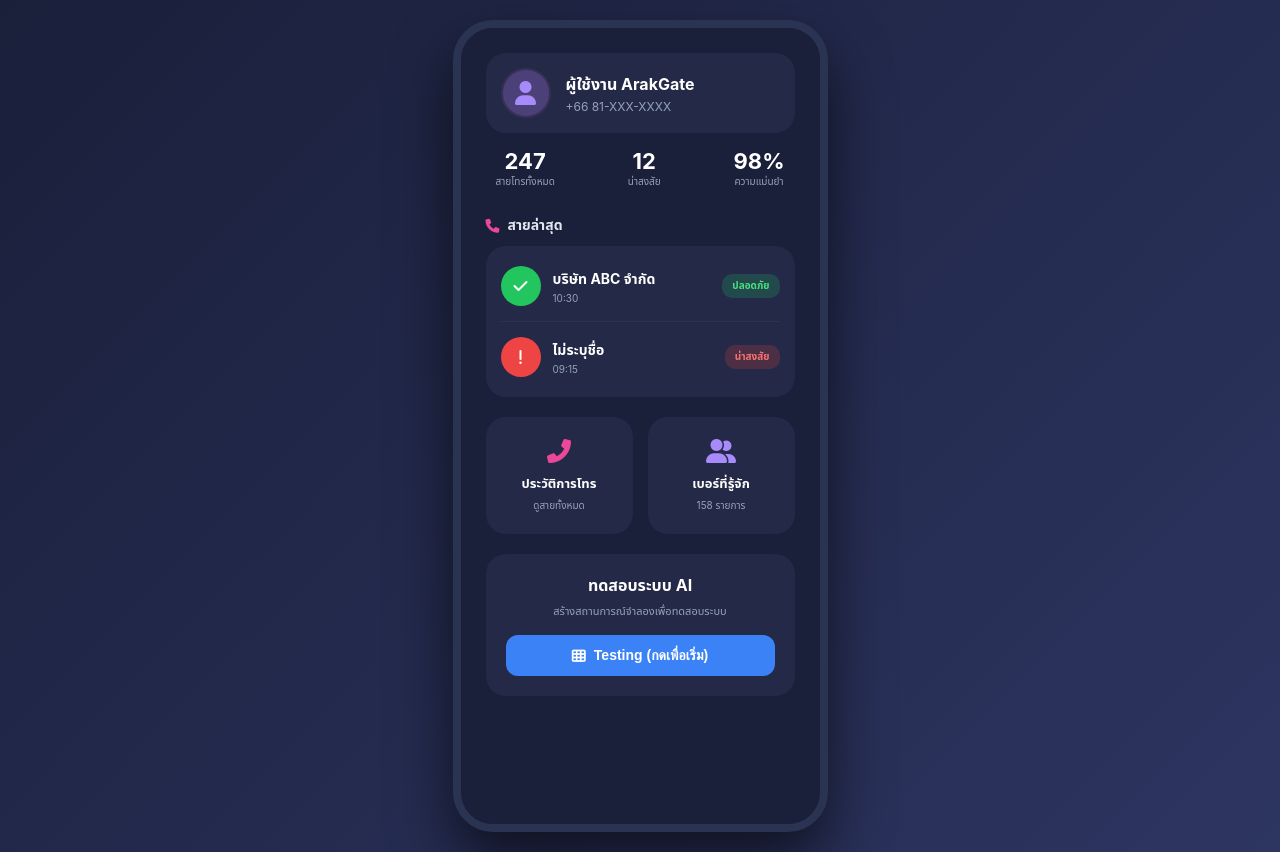
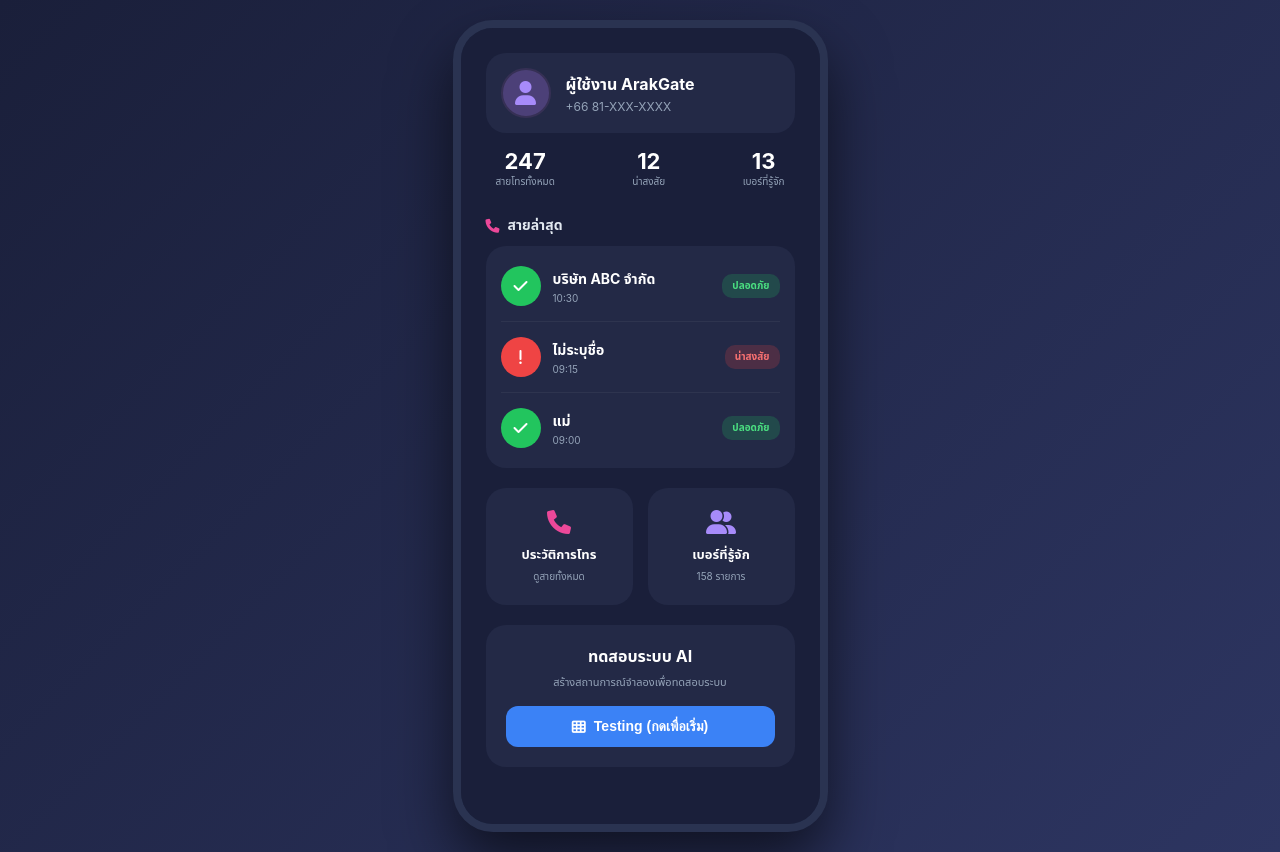
Before and after one commit to pannaphata67-ship-it/ArakGate, a Flask app: page / in a window 1280 px wide. Run offline with Flask 3, Linux system fonts and the light colour scheme.

Commit message:
Add files via upload

```diff
--- a/Arak/templates/index.html
+++ b/Arak/templates/index.html
@@ -163,7 +163,7 @@
                         <div class="stats-row">
                             <div class="stat-box"><h3>247</h3><p>สายโทรทั้งหมด</p></div>
                             <div class="stat-box"><h3>12</h3><p>น่าสงสัย</p></div>
-                            <div class="stat-box"><h3>98%</h3><p>ความแม่นยำ</p></div>
+                            <div class="stat-box"><h3>13</h3><p>เบอร์ที่รู้จัก</p></div>
                         </div>
                     </div>
 
@@ -191,11 +191,21 @@
                             </div>
                             <span class="badge badge-danger">น่าสงสัย</span>
                         </div>
+                        <div class="call-row">
+                            <div class="call-left">
+                                <div class="status-icon icon-check"><i class="fas fa-check"></i></div>
+                                <div class="call-text">
+                                    <h4>แม่</h4>
+                                    <p>09:00</p>
+                                </div>
+                            </div>
+                            <span class="badge badge-safe">ปลอดภัย</span>
+                        </div>
                     </div>
 
                     <div class="action-grid">
                         <div class="action-card">
-                            <div class="action-icon" style="color: #ec4899;"> <i class="fas fa-phone-alt"></i>
+                            <div class="action-icon" style="color: #ec4899;"> <i class="fas fa-phone"></i>
                             </div>
                             <div class="action-title">ประวัติการโทร</div>
                             <div class="action-subtitle">ดูสายทั้งหมด</div>
@@ -220,7 +230,7 @@
 
             <div id="page-incoming" class="page incoming-page">
                 <div style="margin-top: 40px;">
-                    <div class="big-avatar"><i class="fas fa-phone"></i></div>
+                    <div class="big-avatar"><i class="fas fa-user"></i></div>
                     <h2>Unknown Number</h2>
                     <p style="opacity:0.7;">+66 XX-XXX-XXXX</p>
                     <p style="color:#ef4444; margin-top:5px;">สายเรียกเข้า...</p>
@@ -234,7 +244,7 @@
 
             <div id="page-active" class="page active-call-page">
                 <div style="margin-bottom: 30px;">
-                    <div class="big-avatar" style="width: 80px; height: 80px; font-size: 30px;">📞</div>
+                    <div class="big-avatar" style="width: 80px; height: 80px; font-size: 30px;"><i class="fas fa-user"></i></div>
                     <h3>Unknown Number</h3>
                     <p id="call-timer" style="opacity: 0.7;">00:00</p>
                     <div style="margin-top: 10px; color: #4ade80; font-size: 14px;"><span class="status-dot"></span> AI กำลังฟังอยู่</div>
```
